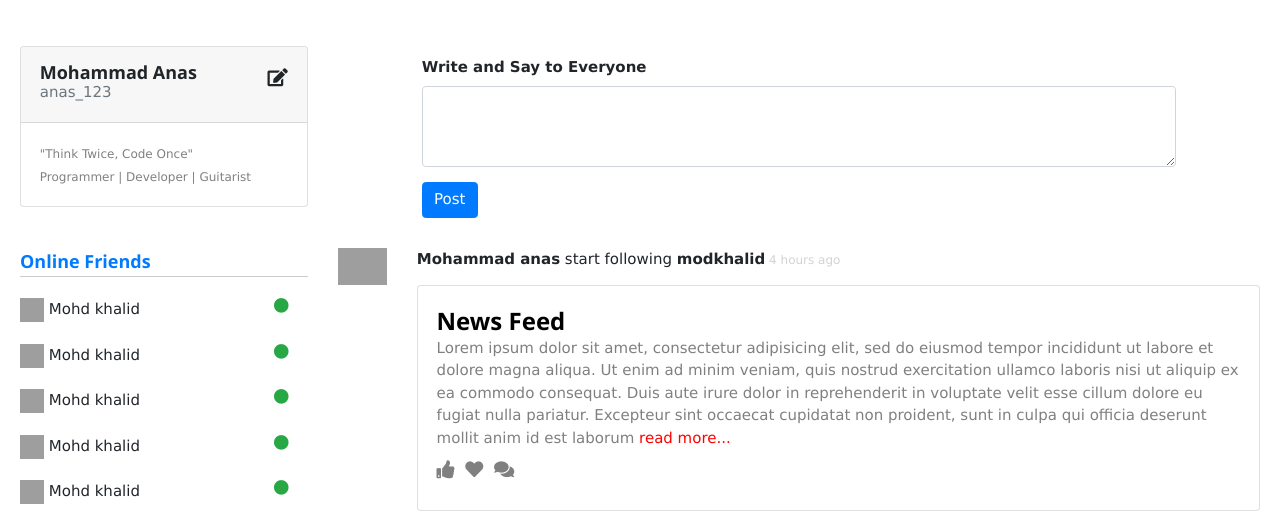
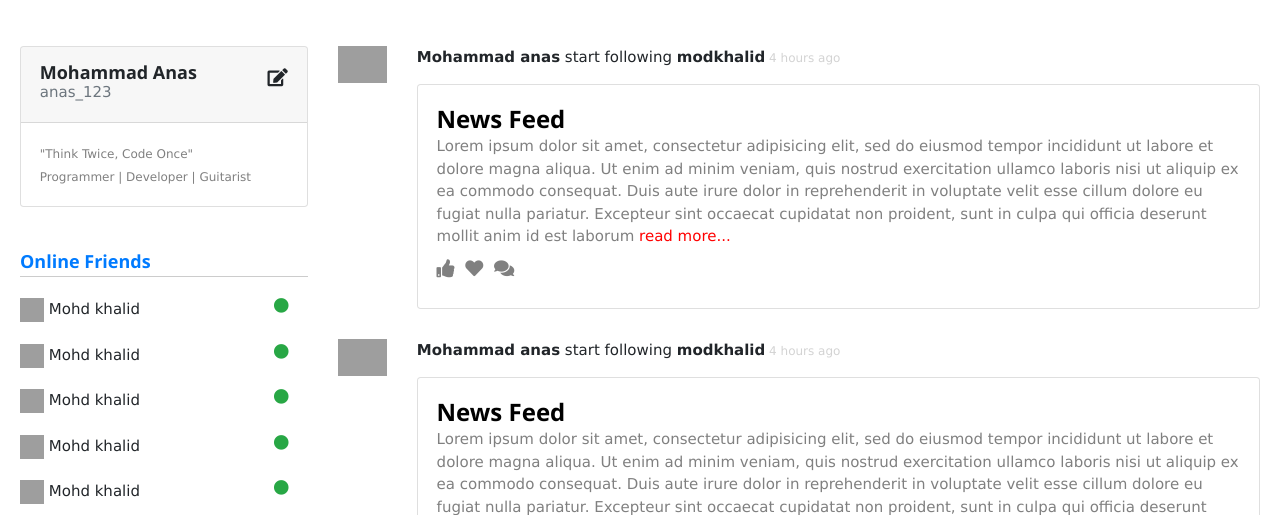
Before and after one commit to modkhalid/codeChain, a PHP site: page /home/index.php in a window 1280 px wide. Shown: the part 57-572 px from the top of the page. Run offline with PHP 8.4, Linux system fonts and the light colour scheme; some libraries are stand-ins or nearby versions; grey boxes are pictures that could not be loaded.

Commit message:
homepage updated for async data

```diff
--- a/home/code/inc.home.php
+++ b/home/code/inc.home.php
@@ -44,14 +44,10 @@ function lefthome()
 }
 function righthome(){ ?>
 
-<!-- TO POST ANY NEWS OR SOMTHING -->
-<form style="width: 85% ; margin-top: 40px;" class="container">
- <div class="form-group " >
-    <label for="post"><b>Write and Say to Everyone</b></label>
-    <textarea class="form-control" rows="3" name="post"></textarea>
-  </div>
-  <button type="button" class="btn btn-primary" name='submit'>Post</button>
-</form>
+
+
+
+
 
 
 
```
